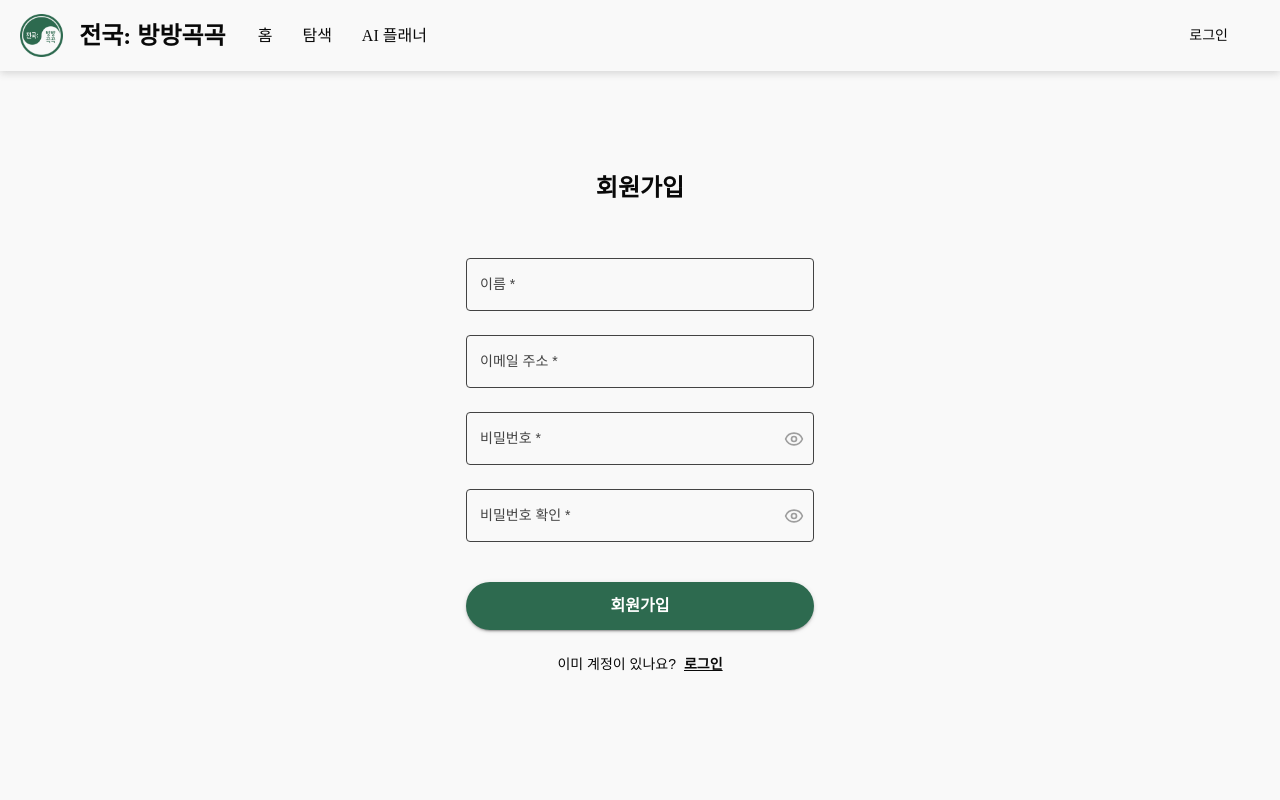
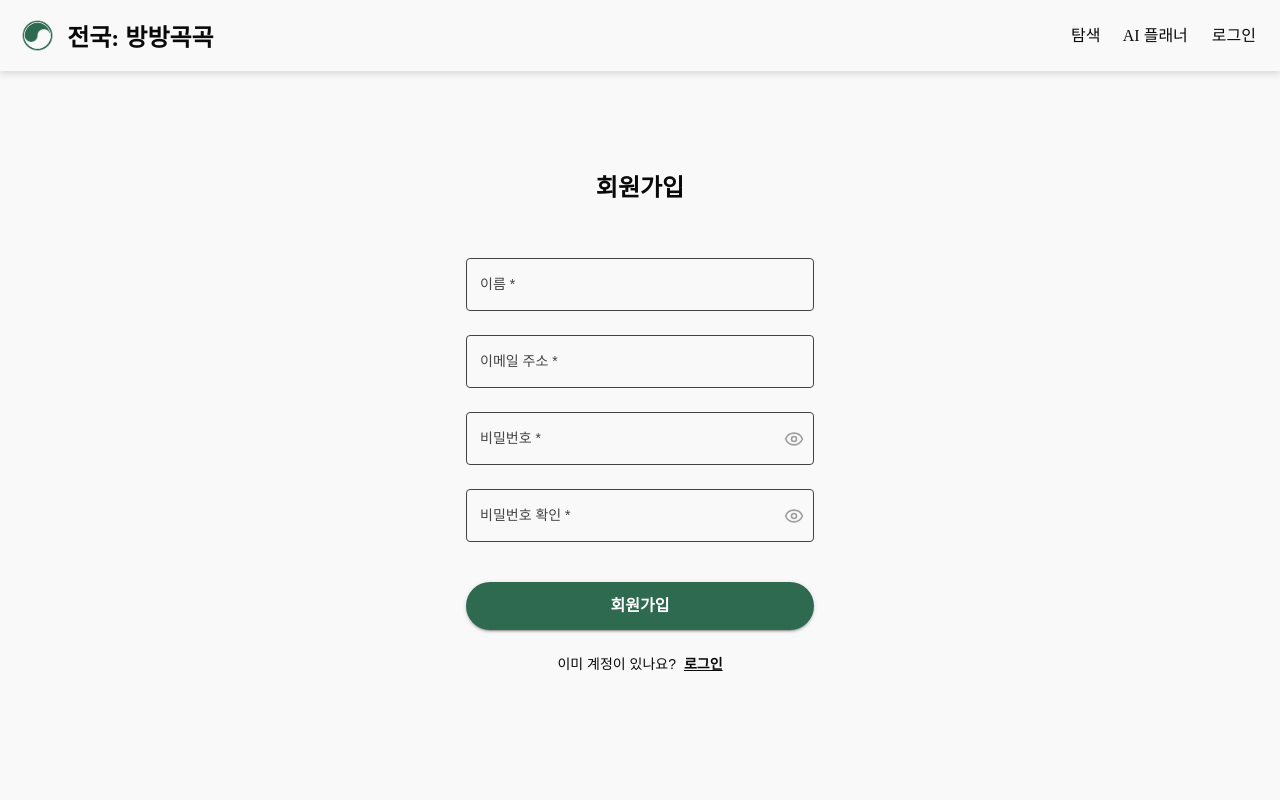
Before and after one commit to SoYoungLEE-me/bangbang-trip, a React (Vite) app: page /register in a window 1280 px wide. Shown: the top 800 px of the page. Built offline with nearby package versions, Linux system fonts and the light colour scheme; no server answers; a web font is replaced by a local one.

Commit message:
NavBar 수정

```diff
--- a/src/layout/components/Footer.tsx
+++ b/src/layout/components/Footer.tsx
@@ -7,16 +7,78 @@ import {
   Instagram,
   Twitter,
 } from "lucide-react";
+import { NavLink } from "react-router-dom";
 
 const Footer = () => {
   const theme = useTheme();
+
+  // 공통 스타일 정의
+  const sectionTitleSx = {
+    fontSize: "16px",
+    fontWeight: 600,
+    mb: 2,
+  };
+
+  const sectionContainerSx = {
+    display: "flex",
+    flexDirection: "column",
+    gap: 1.5,
+  };
+
+  const socialLinkSx = {
+    color: "rgba(255,255,255,0.8)",
+    "&:hover": { color: theme.palette.background.default },
+    transition: "color 0.3s ease",
+  };
+
+  const internalLinkSx = {
+    color: "rgba(255,255,255,0.8)",
+    textDecoration: "none",
+    fontSize: "14px",
+    "&:hover": {
+      color: theme.palette.background.default,
+      textDecoration: "underline",
+    },
+    transition: "color 0.3s ease",
+  };
+
+  const bottomLinkSx = {
+    color: "rgba(255,255,255,0.6)",
+    textDecoration: "none",
+    fontSize: "12px",
+    "&:hover": {
+      color: "rgba(255,255,255,0.8)",
+      textDecoration: "underline",
+    },
+    transition: "color 0.3s ease",
+  };
+
+  // 소셜 미디어 링크 데이터
+  const socialLinks = [
+    { href: "https://facebook.com", icon: Facebook, label: "Facebook" },
+    { href: "https://instagram.com", icon: Instagram, label: "Instagram" },
+    { href: "https://x.com", icon: Twitter, label: "Twitter" },
+  ] as const;
+
+  // 빠른 링크 데이터
+  const quickLinks = [
+    { to: "/spots", label: "관광지 둘러보기" },
+    { to: "/ai-planner", label: "AI 여행 플래너" },
+    { to: "/mypage", label: "마이페이지" },
+  ] as const;
+
+  // 하단 링크 데이터
+  const bottomLinks = [
+    { href: "#", label: "이용약관" },
+    { href: "#", label: "개인정보처리방침" },
+  ] as const;
 
   return (
     <Box
       component="footer"
       sx={{
         backgroundColor: theme.palette.primary.main,
-        color: "white",
+        color: theme.palette.background.default,
         py: { xs: 4, md: 6 },
         mt: "auto",
       }}
@@ -40,7 +102,7 @@ const Footer = () => {
                 mb: 2,
               }}
             >
-              <MapPin size={24} color="white" />
+              <MapPin size={24} color={theme.palette.background.default} />
               <Typography
                 variant="h2"
                 sx={{
@@ -65,139 +127,52 @@ const Footer = () => {
             </Typography>
             {/* 소셜 미디어 링크 */}
             <Box sx={{ display: "flex", gap: 2 }}>
+              {socialLinks.map(({ href, icon: Icon, label }) => (
                 <Link
-                href="https://facebook.com"
-                sx={{
-                  color: "rgba(255,255,255,0.8)",
-                  "&:hover": { color: "white" },
-                  transition: "color 0.3s ease",
-                }}
+                  key={label}
+                  href={href}
+                  target="_blank"
+                  rel="noopener noreferrer"
+                  sx={socialLinkSx}
+                  aria-label={label}
                 >
-                <Facebook size={20} />
+                  <Icon size={20} />
                 </Link>
-              <Link
-                href="https://instagram.com"
-                sx={{
-                  color: "rgba(255,255,255,0.8)",
-                  "&:hover": { color: "white" },
-                  transition: "color 0.3s ease",
-                }}
-              >
-                <Instagram size={20} />
-              </Link>
-              <Link
-                href="https://x.com"
-                sx={{
-                  color: "rgba(255,255,255,0.8)",
-                  "&:hover": { color: "white" },
-                  transition: "color 0.3s ease",
-                }}
-              >
-                <Twitter size={20} />
-              </Link>
+              ))}
             </Box>
           </Box>
 
           {/* 빠른 링크 섹션 */}
           <Box sx={{ flex: 1 }}>
-            <Typography
-              variant="h3"
-              sx={{
-                fontSize: "16px",
-                fontWeight: 600,
-                mb: 2,
-              }}
-            >
+            <Typography variant="h3" sx={sectionTitleSx}>
               빠른 링크
             </Typography>
-            <Box
-              sx={{
-                display: "flex",
-                flexDirection: "column",
-                gap: 1.5,
-              }}
+            <Box sx={sectionContainerSx}>
+              {quickLinks.map(({ to, label }) => (
+                <Link
+                  key={to}
+                  component={NavLink}
+                  to={to}
+                  onClick={() => window.scrollTo(0, 0)}
+                  sx={internalLinkSx}
                 >
-              <Link
-                href="/spots"
-                sx={{
-                  color: "rgba(255,255,255,0.8)",
-                  textDecoration: "none",
-                  fontSize: "14px",
-                  "&:hover": {
-                    color: "white",
-                    textDecoration: "underline",
-                  },
-                  transition: "color 0.3s ease",
-                }}
-              >
-                관광지 둘러보기
+                  {label}
                 </Link>
-              <Link
-                href="/ai-planner"
-                sx={{
-                  color: "rgba(255,255,255,0.8)",
-                  textDecoration: "none",
-                  fontSize: "14px",
-                  "&:hover": {
-                    color: "white",
-                    textDecoration: "underline",
-                  },
-                  transition: "color 0.3s ease",
-                }}
-              >
-                AI 여행 플래너
-              </Link>
-              <Link
-                href="/mypage"
-                sx={{
-                  color: "rgba(255,255,255,0.8)",
-                  textDecoration: "none",
-                  fontSize: "14px",
-                  "&:hover": {
-                    color: "white",
-                    textDecoration: "underline",
-                  },
-                  transition: "color 0.3s ease",
-                }}
-              >
-                마이페이지
-              </Link>
+              ))}
             </Box>
           </Box>
 
           {/* 연락처 정보 섹션 */}
           <Box sx={{ flex: 1 }}>
-            <Typography
-              variant="h3"
-              sx={{
-                fontSize: "16px",
-                fontWeight: 600,
-                mb: 2,
-              }}
-            >
+           <Typography variant="h3" sx={sectionTitleSx}>
               문의하기
             </Typography>
-            <Box
-              sx={{
-                display: "flex",
-                flexDirection: "column",
-                gap: 1.5,
-              }}
-            >
+            <Box sx={sectionContainerSx}>
               <Box sx={{ display: "flex", alignItems: "center", gap: 1 }}>
                 <Mail size={16} color="rgba(255,255,255,0.8)" />
                 <Link
                   href="mailto:contact@example.com"
-                  sx={{
-                    color: "rgba(255,255,255,0.8)",
-                    textDecoration: "none",
-                    fontSize: "14px",
-                    "&:hover": {
-                      color: "white",
-                      textDecoration: "underline",
-                    },
-                    transition: "color 0.3s ease",
-                  }}
+                  sx={internalLinkSx}
                 >
                   contact@example.com
                 </Link>
@@ -251,36 +226,11 @@ const Footer = () => {
                 flexWrap: "wrap",
               }}
             >
-              <Link
-                href="#"
-                sx={{
-                  color: "rgba(255,255,255,0.6)",
-                  textDecoration: "none",
-                  fontSize: "12px",
-                  "&:hover": {
-                    color: "rgba(255,255,255,0.8)",
-                    textDecoration: "underline",
-                  },
-                  transition: "color 0.3s ease",
-                }}
-              >
-                이용약관
+              {bottomLinks.map(({ href, label }) => (
+                <Link key={label} href={href} sx={bottomLinkSx}>
+                  {label}
                 </Link>
-              <Link
-                href="#"
-                sx={{
-                  color: "rgba(255,255,255,0.6)",
-                  textDecoration: "none",
-                  fontSize: "12px",
-                  "&:hover": {
-                    color: "rgba(255,255,255,0.8)",
-                    textDecoration: "underline",
-                  },
-                  transition: "color 0.3s ease",
-                }}
-              >
-                개인정보처리방침
-              </Link>
+              ))}
               <Typography
                 variant="body1"
                 sx={{
--- a/src/layout/components/NavBar.tsx
+++ b/src/layout/components/NavBar.tsx
@@ -7,15 +7,52 @@ import {
   Menu,
   MenuItem,
   Badge,
+  Typography,
 } from "@mui/material";
 import theme from "../../theme";
-import { User } from "lucide-react";
+import { User, Search, Sparkles } from "lucide-react";
+import type { LucideIcon } from "lucide-react";
 import { NavLink, useNavigate } from "react-router-dom";
 import logo from "../../assets/logo.png";
 import { useState } from "react";
 import { useAuthStore } from "../../stores/authStore";
 import { useSelectedSpotsStore } from "../../stores/selectedSpotsStore";
 import { signOut } from "../../services/auth";
+
+// 공통 컴포넌트 추가
+const ResponsiveNavItem = ({
+  icon: Icon,
+  text
+}: {
+  icon: LucideIcon;
+  text: string;
+}) => (
+  <Box
+    sx={{
+      display: "flex",
+      alignItems: "center",
+      justifyContent: "center",
+      lineHeight: 1,
+    }}
+  >
+    <Box
+      sx={{
+        display: { xs: "block", sm: "none" },
+        lineHeight: 0,
+      }}
+    >
+      <Icon size={20} />
+    </Box>
+    <Box
+      sx={{
+        display: { xs: "none", sm: "inline" },
+        lineHeight: 1.5,
+      }}
+    >
+      {text}
+    </Box>
+  </Box>
+);
 
 const NavBar = () => {
   const navigate = useNavigate();
@@ -24,6 +61,25 @@ const NavBar = () => {
   const { user } = useAuthStore();
   const { selectedSpots } = useSelectedSpotsStore();
   const spotCount = selectedSpots.length;
+
+  // 공통 Link 스타일
+  const commonLinkSx = {
+    fontSize: "1rem",
+    fontWeight: "500",
+    textDecoration: "none",
+    color: "inherit",
+    transition: "all 0.2s ease",
+    display: "flex",
+    alignItems: "center",
+    justifyContent: "center",
+    height: "100%",
+    "&:hover": {
+      color: "action.hover",
+    },
+    "&.active": {
+      color: "action.active",
+    },
+  };
 
   return (
     <Box
@@ -57,8 +113,7 @@ const NavBar = () => {
           sx={{
             display: "flex",
             alignItems: "center",
-            gap: "0.5rem",
-
+            gap: { xs: "0.2rem", sm: "0.25rem" },
             color: "text.primary",
             fontFamily: "KnpsOdaesan",
             fontWeight: 900,
@@ -68,7 +123,7 @@ const NavBar = () => {
               lg: "1.5rem",
               md: "1.375rem",
               sm: "1.375rem",
-              xs: "1.25rem",
+              xs: "1rem",
             },
           }}
           mt={0.5}
@@ -77,76 +132,68 @@ const NavBar = () => {
           <Box
             component="img"
             src={logo}
-            alt="전국 방방곡곡 로고"
+            alt="전국: 방방곡곡 로고"
             sx={{
-              height: {
-                xs: "1.75rem",
-                sm: "2rem",
-                md: "2.125rem",
-                lg: "2.7rem",
-              },
+              height: { xs: "2rem", sm: "2.35rem", md: "2.7rem" },
               width: "auto",
             }}
-            mr={1}
-            ml={0.5}
+            mr={0.5}
           />
-          전국: 방방곡곡
+          <Typography
+            component="span"
+            sx={{
+              fontFamily: "KnpsOdaesan",
+              fontWeight: 900,
+              fontSize: { xs: "1.125rem", sm: "1.25rem", md: "1.5rem" },
+              color: "text.primary",
+              mt: 0.5,
+              display: "flex",
+            }}
+          >
+            전국: 방방곡곡
+          </Typography>
         </Link>
 
-        <ul
-          style={{
-            display: "flex",
+        <Box
+          component="ul"
+          sx={{
+            display: { xs: "none", md: "flex" },
             alignItems: "center",
             justifyContent: "center",
             gap: "1.875rem",
             listStyle: "none",
             padding: 0,
             margin: 0,
+            height: "100%",
+          }}
+        >
+        </Box>
+      </Box>
+      <Box sx={{ display: "flex", alignItems: "center", height: "100%", gap: "1rem", }}>
+        {/* 모바일: 탐색, AI 플래너 */}
+        <Box
+          sx={{
+            display: "flex",
+            alignItems: "center",
+            gap: "1.4rem",
+            height: "100%",
           }}
         >
           <Link
             component={NavLink}
-            to="/"
-            sx={{
-              fontSize: { lg: "1rem", md: "0.875rem" },
-              fontWeight: "500",
-              textDecoration: "none",
-              color: "inherit",
-              transition: "all 0.2s ease",
-              "&:hover": {
-                color: "action.hover",
-              },
-              "&.active": {
-                color: "action.active",
-              },
-            }}
+            to="/spots"
+            sx={commonLinkSx}
           >
-            홈
-          </Link>
-          <Link
-            component={NavLink}
-            to="/spots"
-            sx={{
-              fontSize: { lg: "1rem", md: "0.875rem" },
-              fontWeight: "500",
-              textDecoration: "none",
-              color: "inherit",
-              transition: "all 0.2s ease",
-              "&:hover": {
-                color: "action.hover",
-              },
-              "&.active": {
-                color: "action.active",
-              },
-            }}
-          >
-            탐색
+            <ResponsiveNavItem icon={Search} text="탐색" />
           </Link>
           <Badge
             badgeContent={spotCount}
             invisible={spotCount === 0}
             showZero={false}
             sx={{
+              display: "flex",
+              alignItems: "center",
+              height: "100%",
               "& .MuiBadge-badge": {
                 backgroundColor: theme.palette.primary.main,
                 color: theme.palette.background.default,
@@ -167,45 +214,33 @@ const NavBar = () => {
                   window.scrollTo(0, 0);
                 }, 0);
               }}
-              sx={{
-                fontSize: { lg: "1rem", md: "0.875rem" },
-                fontWeight: "500",
-                textDecoration: "none",
-                color: "inherit",
-                transition: "all 0.2s ease",
-                "&:hover": {
-                  color: "action.hover",
-                },
-                "&.active": {
-                  color: "action.active",
-                },
-              }}
+              sx={commonLinkSx}
             >
-              AI 플래너
+              <ResponsiveNavItem icon={Sparkles} text="AI 플래너" />
             </Link>
           </Badge>
-        </ul>
-      </Box>
-      <Box sx={{ display: "flex", alignItems: "center" }} mr={3}>
+        </Box>
         {!user ? (
           <Button
             onClick={() => navigate("/login")}
             variant="text"
             sx={{
               fontWeight: 500,
-              fontSize: "0.875rem",
+              fontSize: "1rem",
               color: "text.primary",
               textTransform: "none",
-              px: 1.5,
               minWidth: "auto",
-
+              display: "flex",
+              alignItems: "center",
+              justifyContent: "center",
+              height: "100%",
               "&:hover": {
                 backgroundColor: "transparent",
                 color: "action.hover",
               },
             }}
           >
-            로그인
+            <ResponsiveNavItem icon={User} text="로그인" />
           </Button>
         ) : (
           <IconButton
@@ -214,7 +249,6 @@ const NavBar = () => {
               width: "2.5rem",
               height: "2.5rem",
               color: "text.primary",
-
               "&:hover": {
                 color: "action.hover",
               },
@@ -242,7 +276,7 @@ const NavBar = () => {
           sx: {
             mt: 1,
             borderRadius: 2,
-            minWidth: 140,
+            minWidth: 'auto',
             boxShadow: "0 8px 24px rgba(0,0,0,0.4)",
           },
         }}
--- a/src/pages/SpotDetailPage/components/CourseCard.tsx
+++ b/src/pages/SpotDetailPage/components/CourseCard.tsx
@@ -106,7 +106,7 @@ export const CourseCard = ({ course, idx }: CourseItemProps) => {
       toggleSpot(lastRemovedSpot);
       setSnackbarOpen(false);
       setLastRemovedSpot(null);
-      setSnackbarMessage("찜하기가 복구되었습니다.");
+      setSnackbarMessage("찜을 복구했습니다.");
       setIsAdded(true);
       setSnackbarOpen(true);
     }
--- a/src/pages/SpotDetailPage/components/Header.tsx
+++ b/src/pages/SpotDetailPage/components/Header.tsx
@@ -100,7 +100,7 @@ export const Header = ({ spot }: HeaderProps) => {
       toggleSpot(lastRemovedSpot);
       setSnackbarOpen(false);
       setLastRemovedSpot(null);
-      setSnackbarMessage("찜하기가 복구되었습니다.");
+      setSnackbarMessage("찜을 복구했습니다.");
       setIsAdded(true);
       setSnackbarOpen(true);
     }
--- a/src/services/tourApi.ts
+++ b/src/services/tourApi.ts
@@ -4,8 +4,6 @@ import type { TourApiResponse, TourSpot, Festival } from "../models/tour";
 const getServiceKey = (): string => {
   return TOUR_API_KEY || "";
 };
-
-// arrange 대표이미지 있는 콘텐츠 우선 정렬: O=제목순, Q=수정일순, R=생성일순)
 
 // 주변 관광지
 export const getNearbyCourses = async (): Promise<TourSpot[]> => {
```
Also changed, not shown: src/layout/components/TourCourseCard.tsx (+3 -12 lines), src/pages/LandingPage/LandingPage.tsx (+8 -4 lines), src/assets/logo.png, 1 other file (tests, documents, lock files or other folders). Lines whose indentation alone changed are shown as unchanged.
